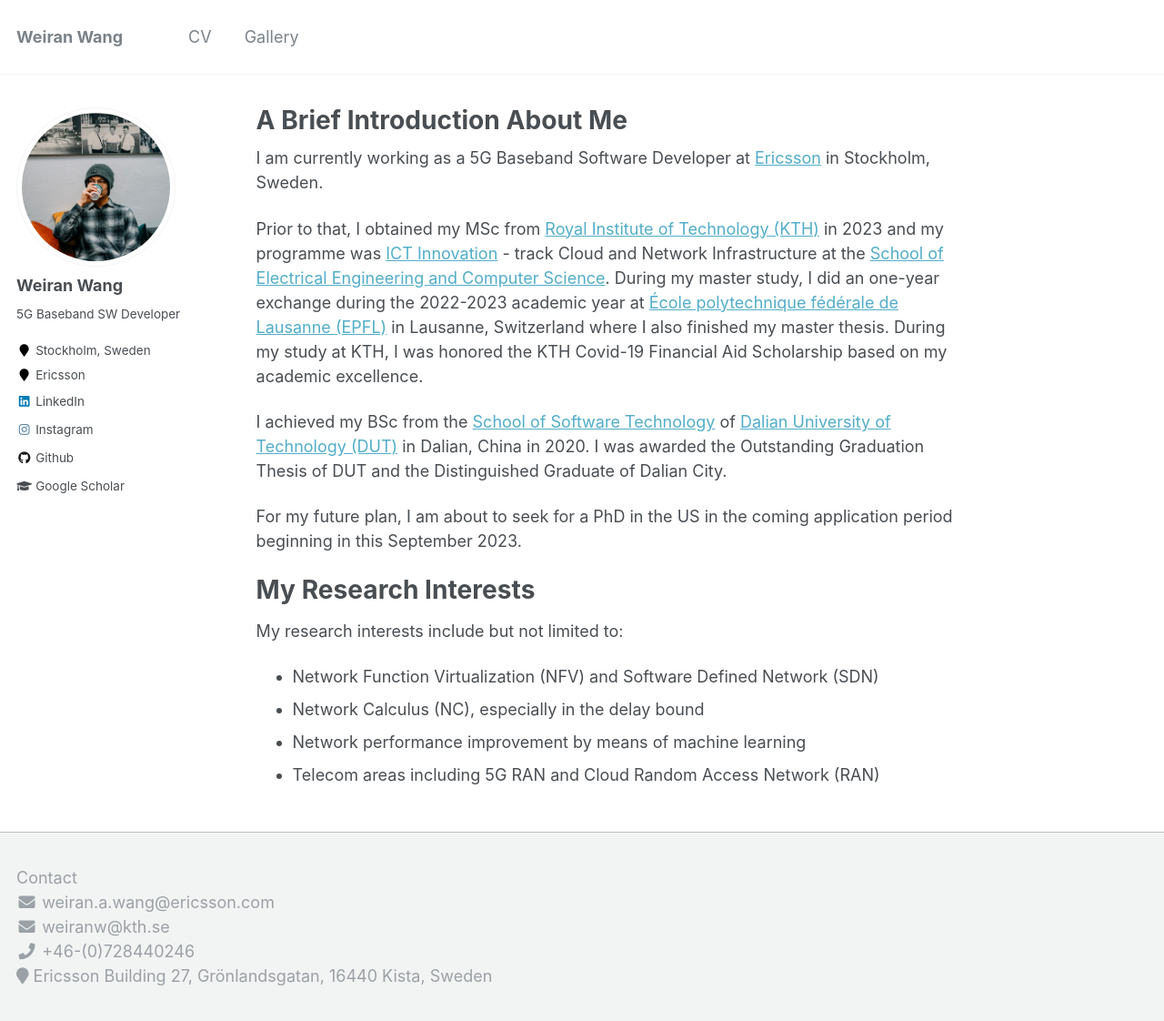
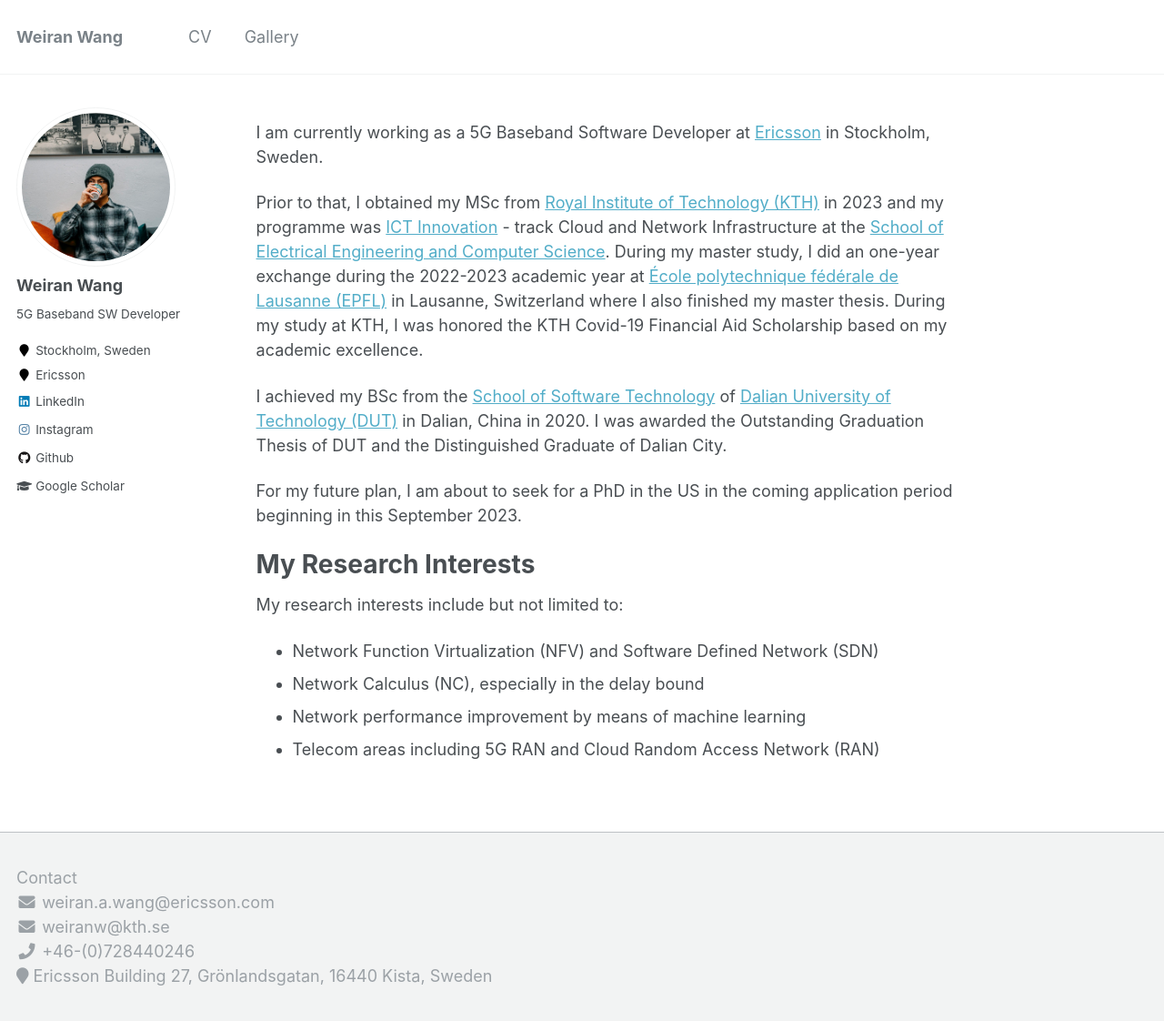
Before and after one commit to wangweiran0129/wangweiran0129.github.io, a Jekyll site: the page built from _pages/about.md, in a window 1280 px wide and 1122 px high. Shown: the whole window at 91% size. Built offline with Jekyll 4.4.1, drawn with Linux system fonts in a browser that asks for light colours.

Commit message:
Change the title of about.md

```diff
--- a/_pages/about.md
+++ b/_pages/about.md
@@ -1,6 +1,6 @@
 ---
 permalink: /
-title: "A Brief Introduction About Me"
+title: ""
 excerpt: "About me"
 author_profile: true
 redirect_from:
```
